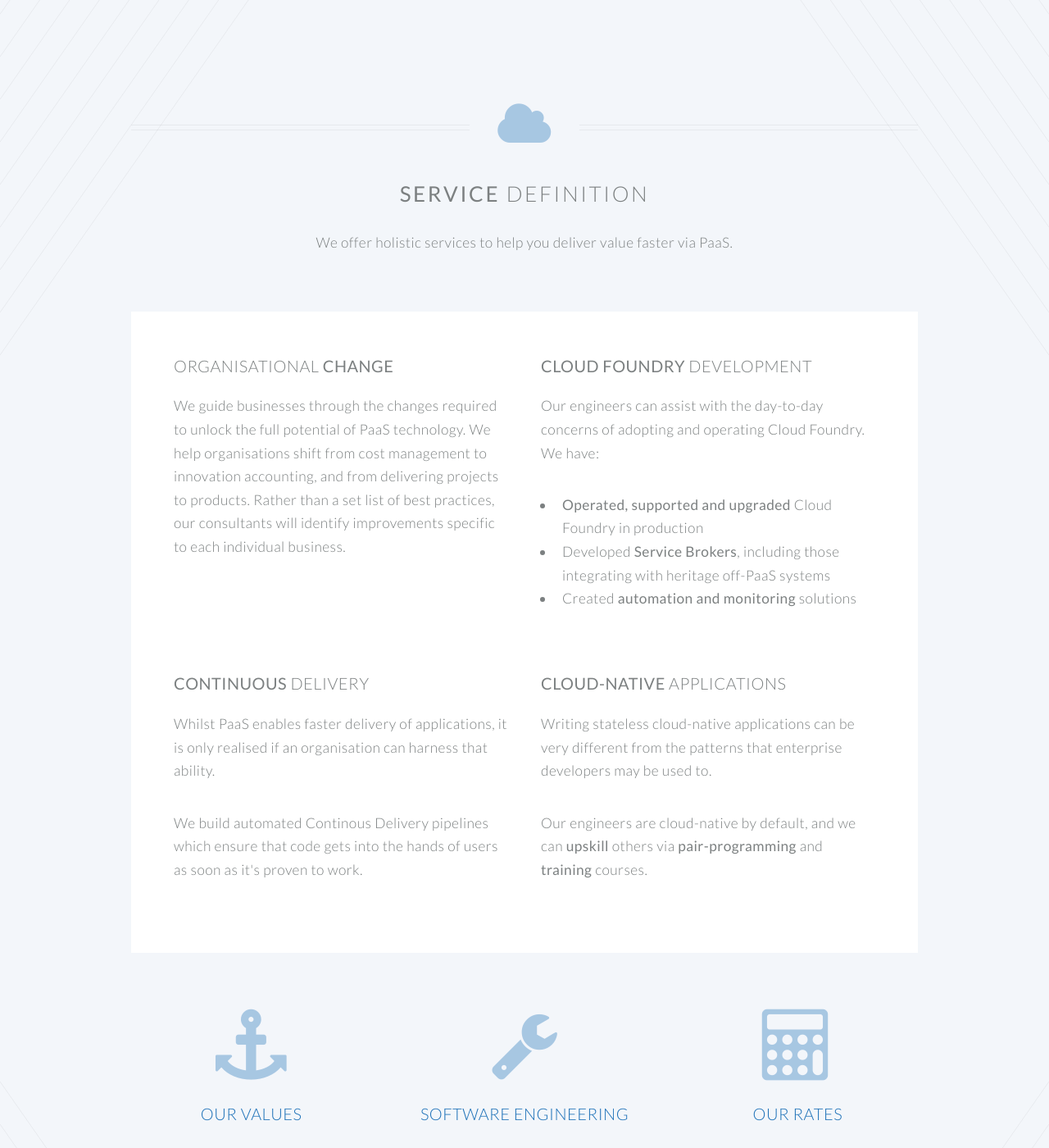
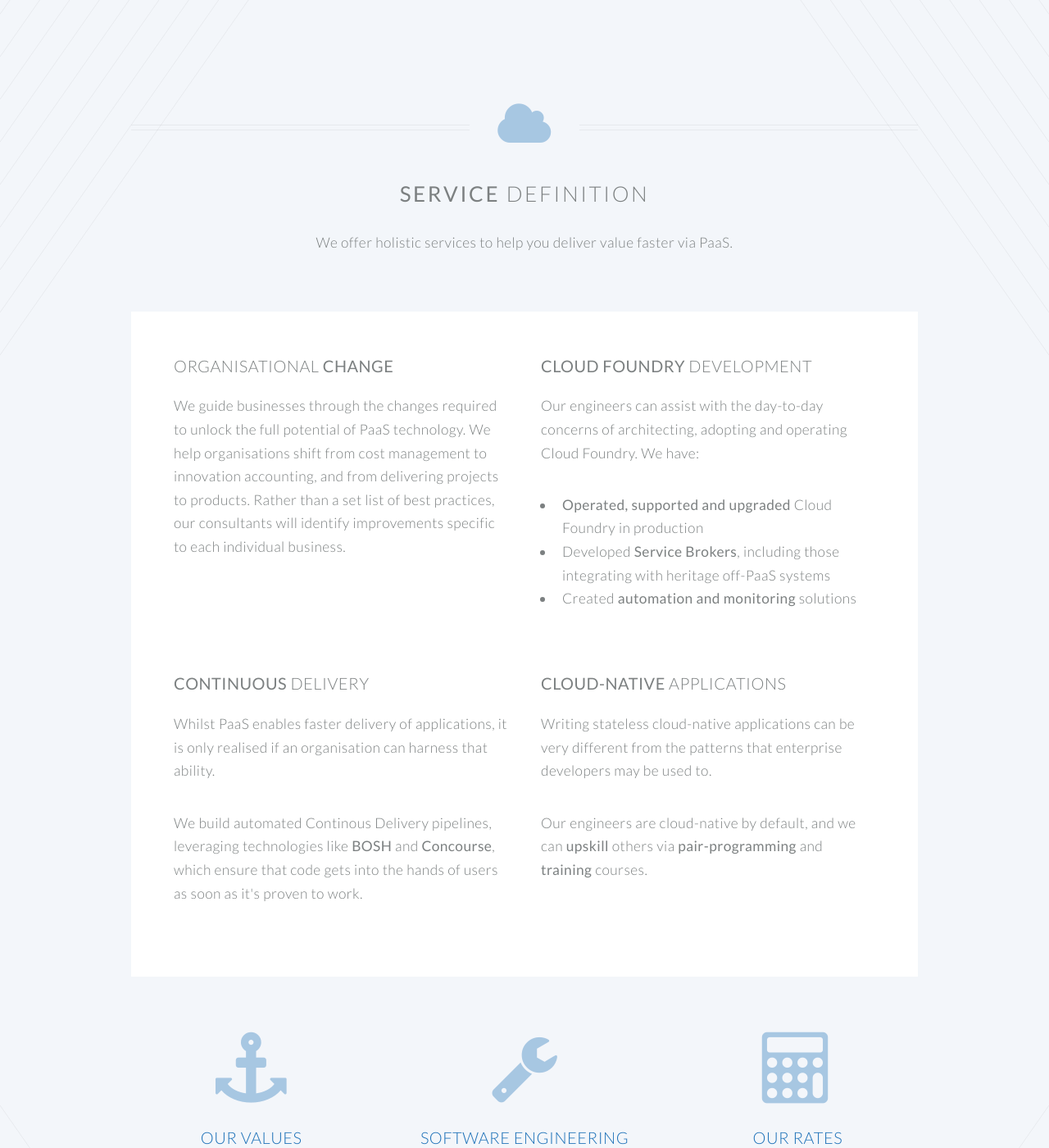
Before and after one commit to DanielJonesEB/engineerbetter.com, a Jekyll site: the page built from cloud-foundry.html, in a window 1280 px wide and 1400 px high. Shown: the whole window at 82% size. Built offline with Jekyll 4.4.1, drawn with Linux system fonts in a browser that asks for light colours.

Commit message:
mention more of what we do with CF

```diff
--- a/cloud-foundry.html
+++ b/cloud-foundry.html
@@ -32,7 +32,7 @@ layout: default
                         <header>
                           <h3><strong>Cloud Foundry</strong> Development</h3>
                         </header>
-                        <p>Our engineers can assist with the day-to-day concerns of adopting and operating Cloud Foundry. We have: </p>
+                        <p>Our engineers can assist with the day-to-day concerns of architecting, adopting and operating Cloud Foundry. We have: </p>
                         <ul class="default">
                           <li><strong>Operated, supported and upgraded</strong> Cloud Foundry in production</li>
                           <li>Developed <strong>Service Brokers</strong>, including those integrating with heritage off-PaaS systems</li>
@@ -49,7 +49,7 @@ layout: default
                           <h3><strong>Continuous</strong> Delivery</h3>
                         </header>
                         <p>Whilst PaaS enables faster delivery of applications, it is only realised if an organisation can harness that ability.</p>
-                        <p>We build automated Continous Delivery pipelines which ensure that code gets into the hands of users as soon as it's proven to work.</p>
+                        <p>We build automated Continous Delivery pipelines, leveraging technologies like <strong>BOSH</strong> and <strong>Concourse</strong>, which ensure that code gets into the hands of users as soon as it's proven to work.</p>
                       </section>
                     </div>
                     <div class="6u 12u(narrower)">
```
